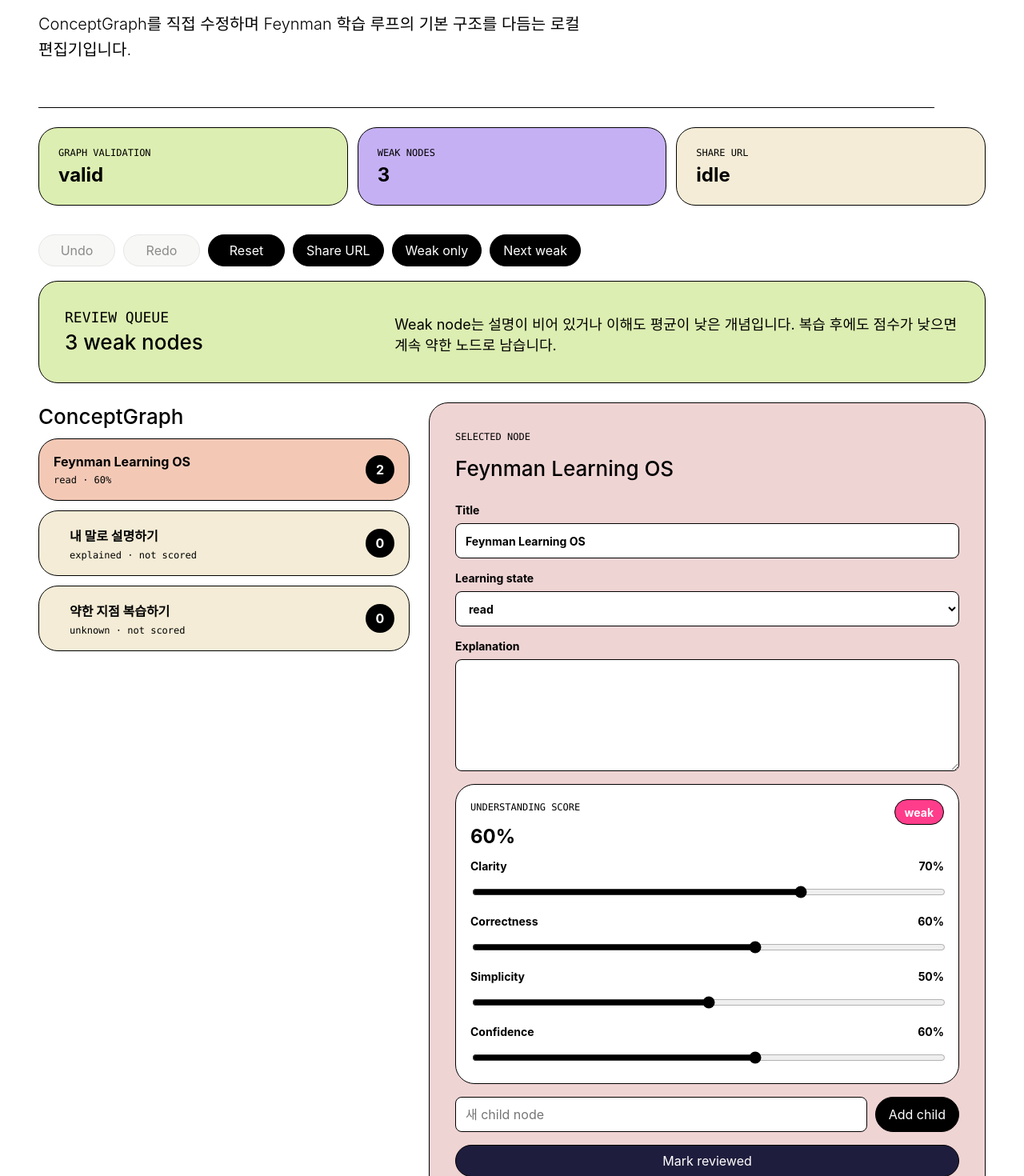
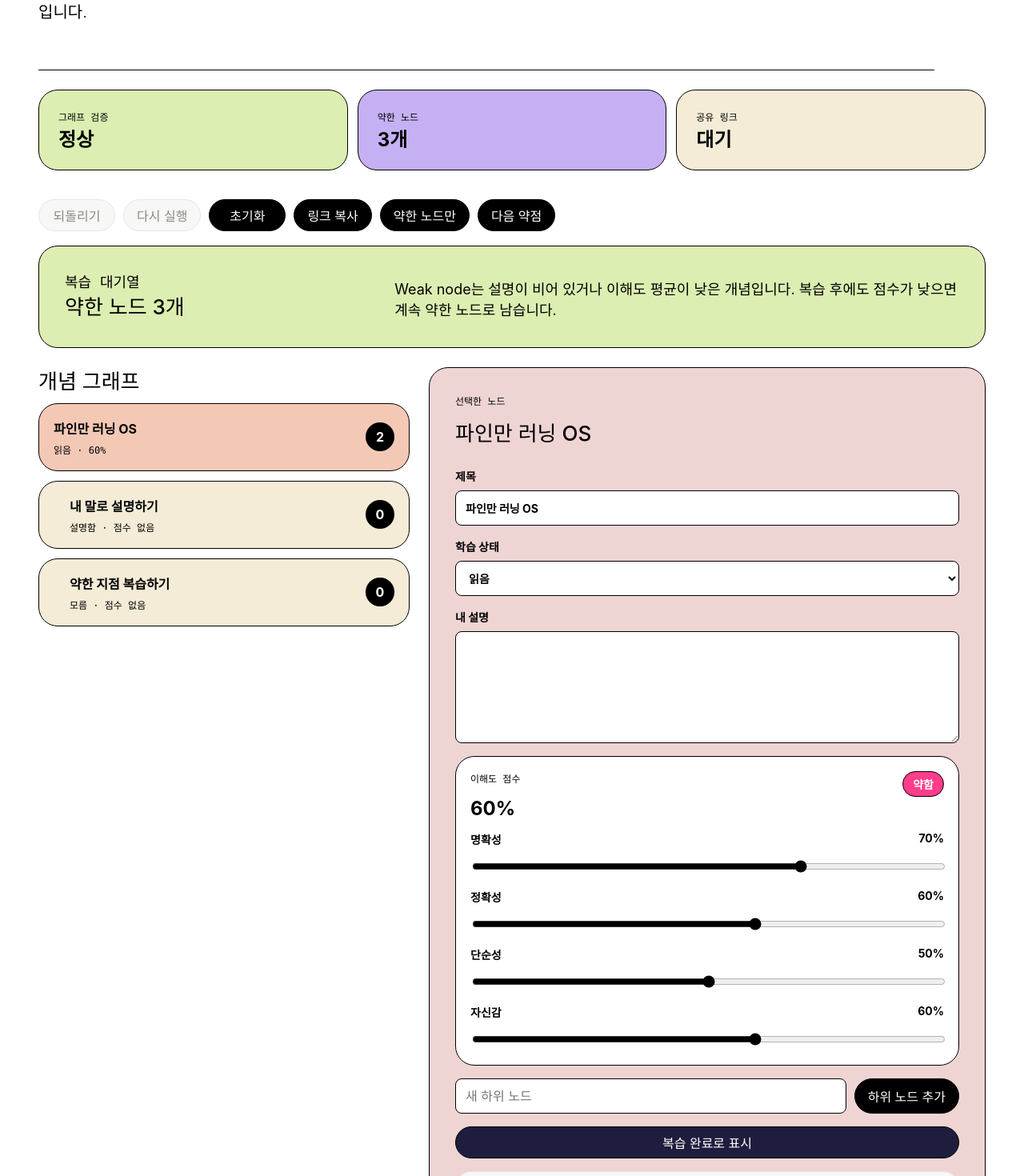
Before and after one commit to heesu-chung/feynman-learning, a Next.js app: page / in a window 1280 px wide. Shown: the part 280-1750 px from the top of the page at 80% size. Built offline with nearby package versions, Linux system fonts and the light colour scheme.

Commit message:
Add GitHub templates and Korean UI copy

```diff
--- a/app/GraphEditor.tsx
+++ b/app/GraphEditor.tsx
@@ -26,7 +26,7 @@ const initialGraph: ConceptGraph = {
   nodes: {
     root: {
       id: "root",
-      title: "Feynman Learning OS",
+      title: "파인만 러닝 OS",
       children: ["explain", "review"],
       learningState: "read",
       score: {
@@ -211,49 +211,49 @@ export function GraphEditor() {
   return (
     <main className="page">
       <section className="hero">
-        <p className="eyebrow">Sprint 2</p>
-        <h1>Feynman Learning OS</h1>
+        <p className="eyebrow">스프린트 2</p>
+        <h1>파인만 러닝 OS</h1>
         <p className="summary">
-          ConceptGraph를 직접 수정하며 Feynman 학습 루프의 기본 구조를 다듬는
+          개념 그래프를 직접 수정하며 파인만 학습 루프의 기본 구조를 다듬는
           로컬 편집기입니다.
         </p>
       </section>
 
       <section className="statusGrid" aria-label="도메인 상태">
-        <Status label="Graph validation" value={validation.valid ? "valid" : "invalid"} />
-        <Status label="Weak nodes" value={`${weakNodeCount}`} />
-        <Status label="Share URL" value={shareStatus} />
+        <Status label="그래프 검증" value={validation.valid ? "정상" : "오류"} />
+        <Status label="약한 노드" value={`${weakNodeCount}개`} />
+        <Status label="공유 링크" value={shareStatusLabel(shareStatus)} />
       </section>
 
       <section className="toolbar" aria-label="편집 도구">
         <button disabled={history.undoStack.length === 0} onClick={undoLast} type="button">
-          Undo
+          되돌리기
         </button>
         <button disabled={history.redoStack.length === 0} onClick={redoLast} type="button">
-          Redo
+          다시 실행
         </button>
         <button onClick={resetGraph} type="button">
-          Reset
+          초기화
         </button>
         <button onClick={() => void shareGraph()} type="button">
-          Share URL
+          링크 복사
         </button>
         <button
           className={showWeakOnly ? "activeButton" : ""}
           onClick={() => setShowWeakOnly((value) => !value)}
           type="button"
         >
-          Weak only
+          약한 노드만
         </button>
         <button disabled={weakNodeCount === 0} onClick={selectNextWeakNode} type="button">
-          Next weak
+          다음 약점
         </button>
       </section>
 
       <section className="reviewStrip" aria-label="약한 노드 리뷰">
         <div>
-          <p className="eyebrow">Review queue</p>
-          <h2>{weakNodeCount === 0 ? "No weak nodes" : `${weakNodeCount} weak nodes`}</h2>
+          <p className="eyebrow">복습 대기열</p>
+          <h2>{weakNodeCount === 0 ? "약한 노드 없음" : `약한 노드 ${weakNodeCount}개`}</h2>
         </div>
         <p>
           Weak node는 설명이 비어 있거나 이해도 평균이 낮은 개념입니다. 복습 후에도 점수가
@@ -261,9 +261,9 @@ export function GraphEditor() {
         </p>
       </section>
 
-      <section className="editorShell" aria-label="ConceptGraph 편집기">
+      <section className="editorShell" aria-label="개념 그래프 편집기">
         <aside className="nodeTree">
-          <h2>ConceptGraph</h2>
+          <h2>개념 그래프</h2>
           <div className="nodeList">
             {visibleNodes.map(({ node, depth }) => (
               <button
@@ -282,7 +282,7 @@ export function GraphEditor() {
                 <span>
                   <strong>{node.title}</strong>
                   <small>
-                    {node.learningState} · {scoreLabel(node)}
+                    {learningStateLabel(node.learningState)} · {scoreLabel(node)}
                   </small>
                 </span>
                 <em>{node.children.length}</em>
@@ -293,12 +293,12 @@ export function GraphEditor() {
 
         <section className="inspector" aria-label="선택된 node 편집">
           <div>
-            <p className="eyebrow">Selected node</p>
+            <p className="eyebrow">선택한 노드</p>
             <h2>{selectedNode.title}</h2>
           </div>
 
           <label>
-            Title
+            제목
             <input
               onChange={(event) => updateSelected({ title: event.target.value })}
               value={selectedNode.title}
@@ -306,7 +306,7 @@ export function GraphEditor() {
           </label>
 
           <label>
-            Learning state
+            학습 상태
             <select
               onChange={(event) =>
                 updateSelected({ learningState: event.target.value as LearningState })
@@ -315,14 +315,14 @@ export function GraphEditor() {
             >
               {learningStates.map((state) => (
                 <option key={state} value={state}>
-                  {state}
+                  {learningStateLabel(state)}
                 </option>
               ))}
             </select>
           </label>
 
           <label>
-            Explanation
+            내 설명
             <textarea
               onChange={(event) => updateSelected({ explanation: event.target.value })}
               rows={6}
@@ -333,31 +333,31 @@ export function GraphEditor() {
           <section className="scorePanel" aria-label="이해도 점수">
             <div className="scoreHeader">
               <div>
-                <p className="eyebrow">Understanding score</p>
-                <h3>{selectedAverage === undefined ? "Not scored" : formatScore(selectedAverage)}</h3>
+                <p className="eyebrow">이해도 점수</p>
+                <h3>{selectedAverage === undefined ? "점수 없음" : formatScore(selectedAverage)}</h3>
               </div>
               <strong className={isWeakNode(selectedNode) ? "weakBadge" : "strongBadge"}>
-                {isWeakNode(selectedNode) ? "weak" : "steady"}
+                {isWeakNode(selectedNode) ? "약함" : "안정"}
               </strong>
             </div>
 
             <ScoreSlider
-              label="Clarity"
+              label="명확성"
               onChange={(value) => updateSelectedScore("clarity", value)}
               value={selectedNode.score?.clarity ?? 0}
             />
             <ScoreSlider
-              label="Correctness"
+              label="정확성"
               onChange={(value) => updateSelectedScore("correctness", value)}
               value={selectedNode.score?.correctness ?? 0}
             />
             <ScoreSlider
-              label="Simplicity"
+              label="단순성"
               onChange={(value) => updateSelectedScore("simplicity", value)}
               value={selectedNode.score?.simplicity ?? 0}
             />
             <ScoreSlider
-              label="Confidence"
+              label="자신감"
               onChange={(value) => updateSelectedScore("confidence", value)}
               value={selectedNode.score?.confidence ?? 0}
             />
@@ -371,11 +371,11 @@ export function GraphEditor() {
                   addChild();
                 }
               }}
-              placeholder="새 child node"
+              placeholder="새 하위 노드"
               value={childTitle}
             />
             <button onClick={addChild} type="button">
-              Add child
+              하위 노드 추가
             </button>
           </div>
 
@@ -385,7 +385,7 @@ export function GraphEditor() {
             onClick={markSelectedReviewed}
             type="button"
           >
-            Mark reviewed
+            복습 완료로 표시
           </button>
 
           <button
@@ -394,7 +394,7 @@ export function GraphEditor() {
             onClick={deleteSelected}
             type="button"
           >
-            Delete node
+            노드 삭제
           </button>
         </section>
       </section>
@@ -480,7 +480,7 @@ function findParentId(graph: ConceptGraph, nodeId: string): string | undefined {
 
 function scoreLabel(node: ConceptNode): string {
   const average = calculateScoreAverage(node.score);
-  return average === undefined ? "not scored" : formatScore(average);
+  return average === undefined ? "점수 없음" : formatScore(average);
 }
 
 function formatScore(value: number): string {
@@ -506,3 +506,28 @@ function loadGraphFromUrl(): ConceptGraph | undefined {
   const result = decodeGraphFromHash(window.location.hash);
   return result.ok ? result.graph : undefined;
 }
+
+function shareStatusLabel(status: string): string {
+  const labels: Record<string, string> = {
+    copied: "복사됨",
+    idle: "대기",
+    reset: "초기화됨",
+    "url ready": "링크 준비됨",
+  };
+
+  return labels[status] ?? status;
+}
+
+function learningStateLabel(state: LearningState): string {
+  const labels: Record<LearningState, string> = {
+    unknown: "모름",
+    read: "읽음",
+    explained: "설명함",
+    verified: "검증됨",
+    review_due: "복습 필요",
+    reviewed: "복습 완료",
+    mastered: "숙달",
+  };
+
+  return labels[state];
+}
```
Also changed, not shown: 3 other files (tests, documents, lock files or other folders).
